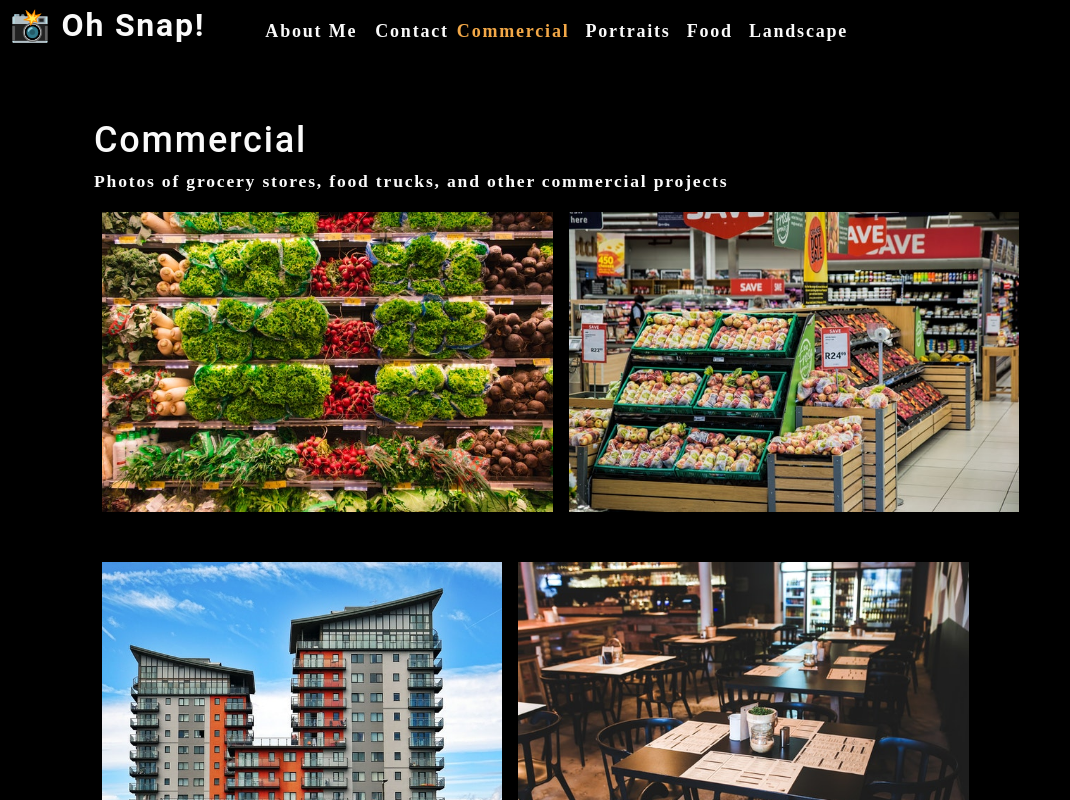
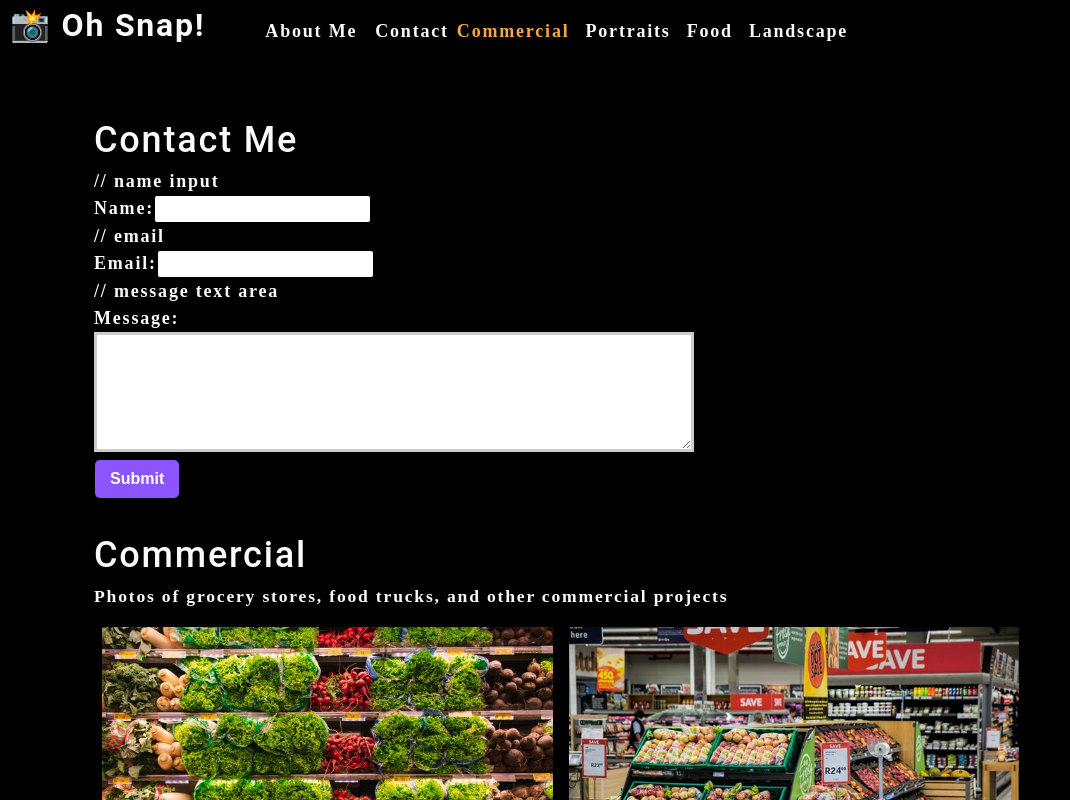
Before and after one commit to Sebastian2908-2007/photo-port, a React (Create React App) app: page / in a window 1280 px wide. Shown: the top 800 px of the page, without its empty margins (0-1070 px from the left). Built offline with nearby package versions, Linux system fonts and the light colour scheme.

Commit message:
contact form done as far as info entering and form submit function

```diff
--- a/src/App.js
+++ b/src/App.js
@@ -3,6 +3,7 @@
 import Nav from './components/Nav';
 import About from './components/About';
 import Gallery from './components/Gallery';
+import ContactForm from './components/Contact';
 
 function App() {
   const [categories] = useState ([
@@ -28,6 +29,7 @@
 currentCategory={currentCategory}
 ></Nav>
      <main>
+       <ContactForm></ContactForm>
 
        <Gallery currentCategory={currentCategory} >
 
--- /dev/null
+++ b/src/components/Contact/index.js
@@ -0,0 +1,36 @@
+import React, {useState} from 'react'
+function ContactForm() {
+    // below is super important code for your future dev
+    const [formState, setFormState] = useState({name: '', email:'', message:''});
+    const {name, email, message} = formState;
+     function handleChange(e) {
+         setFormState({...formState, [e.target.name]: e.target.value})
+     }
+  //console.log(formState);
+    //JSX
+    return (
+        <section>
+            <h1>Contact Me</h1>
+            <form id="contact-form">
+                // name input
+                <div>
+                    <label htmlFor="name">Name:</label>
+                    <input type="text" defaultValue={name} onChange={handleChange} name="name"/>
+                    </div>
+                    // email
+                    <div>
+                   <label htmlFor="email">Email:</label>
+                   <input type="email" defaultValue={email} name="email" onChange={handleChange}/>
+                    </div>
+                    // message text area
+                    <div>
+                   <label htmlFor="message">Message:</label>
+                    <textarea name="message" defaultValue={message} onChange={handleChange} rows="5"/>
+                     </div>
+                <button type="submit">Submit</button>
+                </form>
+            </section>
+             );
+          };
+
+export default ContactForm;
--- a/src/components/PhotoList/index.js
+++ b/src/components/PhotoList/index.js
@@ -109,7 +109,7 @@
           <div className="flex-row">
               {currentPhotos.map((image, i) => {
                 const imgSrc = require(`../../assets/small/${category}/${i}.jpg`);
-                console.log(imgSrc);
+                //console.log(imgSrc);
                 return (
                   <img
                   src= {imgSrc.default}
```
